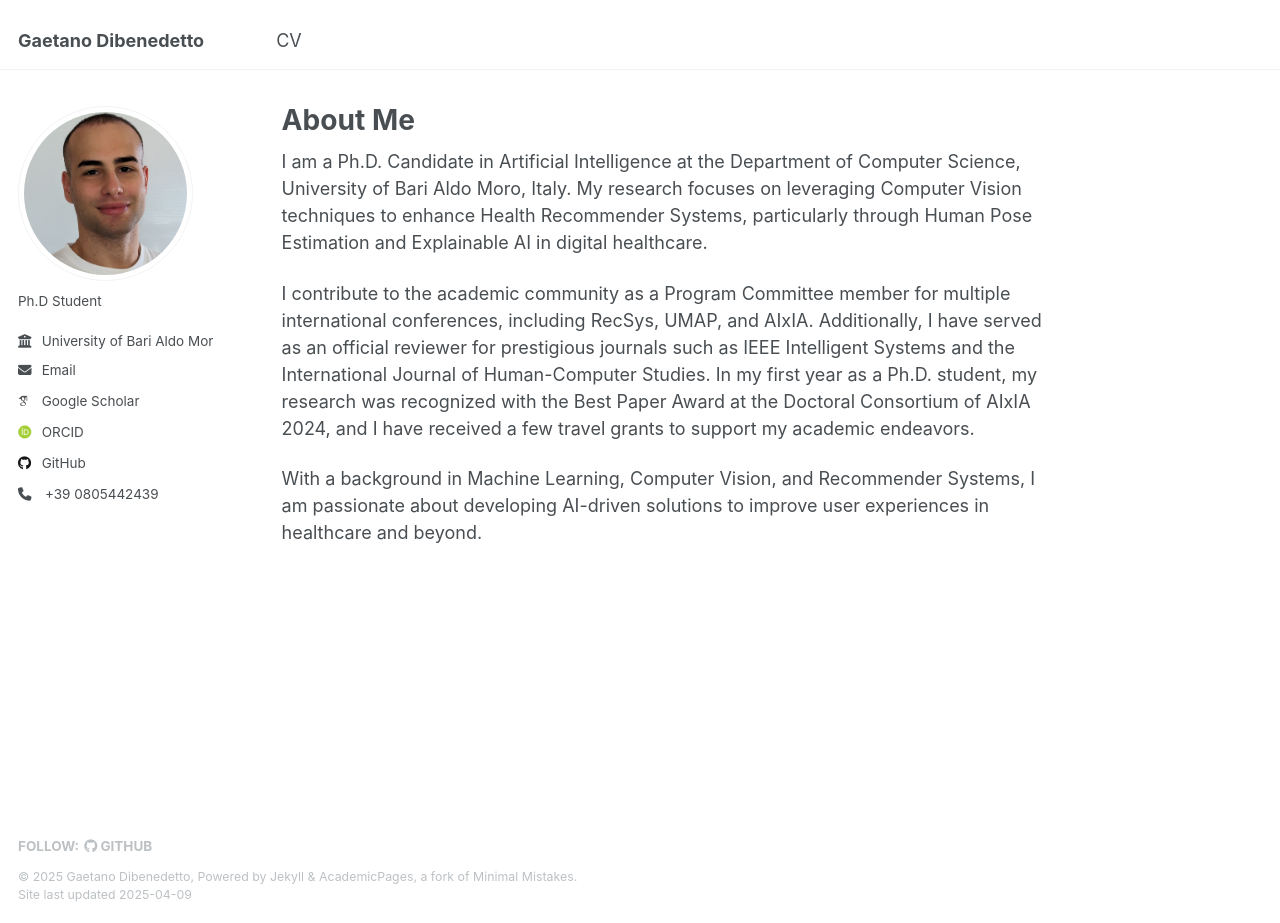
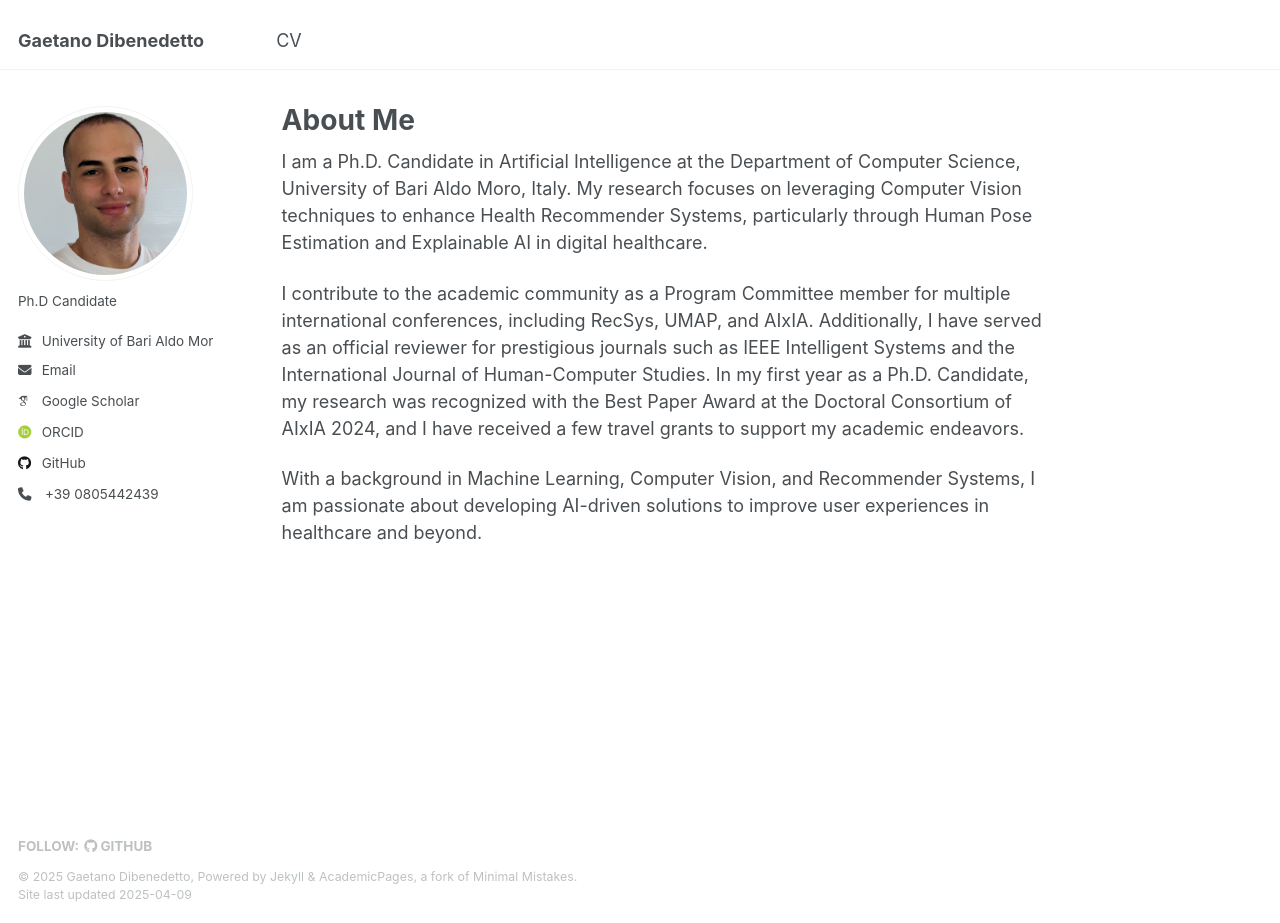
Before and after one commit to GaetanoDibenedetto/GaetanoDibenedetto.github.io, a Jekyll site: the page built from _pages/about.md, in a window 1280 px wide and 923 px high. Built offline with Jekyll 4.4.1, drawn with Linux system fonts in a browser that asks for light colours; some web fonts are replaced.

Commit message:
student to candidate

```diff
--- a/_config.yml
+++ b/_config.yml
@@ -12,7 +12,7 @@ site_theme               : "default"
 title                    : "Gaetano Dibenedetto"
 title_separator          : "-"
 name                     : &name "Gaetano Dibenedetto"
-description              : &description "Ph.D Student at University of Bari Aldo Moro"
+description              : &description "Ph.D Candidate at University of Bari Aldo Moro"
 url                      : https://GaetanoDibenedetto.github.io # the base hostname & protocol for your site e.g. "https://[your GitHub username].github.io"
 baseurl                  : "" # the subpath of your site, e.g. "/blog"
 repository               : "GaetanoDibenedetto/GaetanoDibenedetto.github.io"
@@ -25,7 +25,7 @@ author:
   avatar           : "myphoto.jpg"
   name             : # "Gaetano Dibenedetto"
   pronouns         : # example: "she/her"
-  bio              : "Ph.D Student"
+  bio              : "Ph.D Candidate"
   location         : #"Barletta/Bari - Italy"
   employer         : "University of Bari Aldo Moro"
   uri              : # URL
--- a/_pages/about.md
+++ b/_pages/about.md
@@ -10,6 +10,6 @@ redirect_from:
 
 I am a Ph.D. Candidate in Artificial Intelligence at the Department of Computer Science, University of Bari Aldo Moro, Italy. My research focuses on leveraging Computer Vision techniques to enhance Health Recommender Systems, particularly through Human Pose Estimation and Explainable AI in digital healthcare.
 
-I contribute to the academic community as a Program Committee member for multiple international conferences, including RecSys, UMAP, and AIxIA. Additionally, I have served as an official reviewer for prestigious journals such as IEEE Intelligent Systems and the International Journal of Human-Computer Studies. In my first year as a Ph.D. student, my research was recognized with the Best Paper Award at the Doctoral Consortium of AIxIA 2024, and I have received a few travel grants to support my academic endeavors.
+I contribute to the academic community as a Program Committee member for multiple international conferences, including RecSys, UMAP, and AIxIA. Additionally, I have served as an official reviewer for prestigious journals such as IEEE Intelligent Systems and the International Journal of Human-Computer Studies. In my first year as a Ph.D. Candidate, my research was recognized with the Best Paper Award at the Doctoral Consortium of AIxIA 2024, and I have received a few travel grants to support my academic endeavors.
 
 With a background in Machine Learning, Computer Vision, and Recommender Systems, I am passionate about developing AI-driven solutions to improve user experiences in healthcare and beyond.
```
Also changed, not shown: _pages/cv.md (+1 -1 lines), 1 other file.
